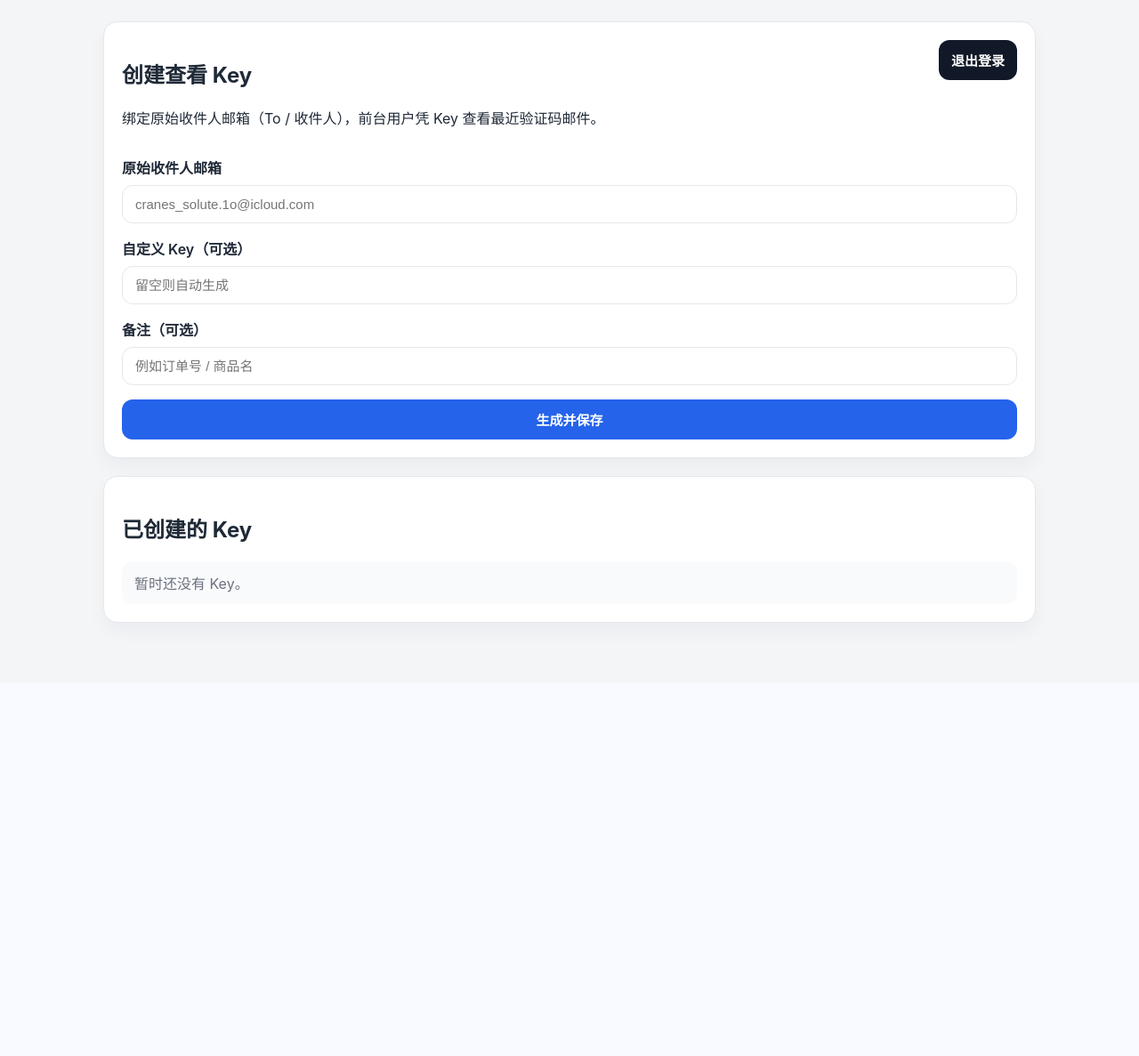
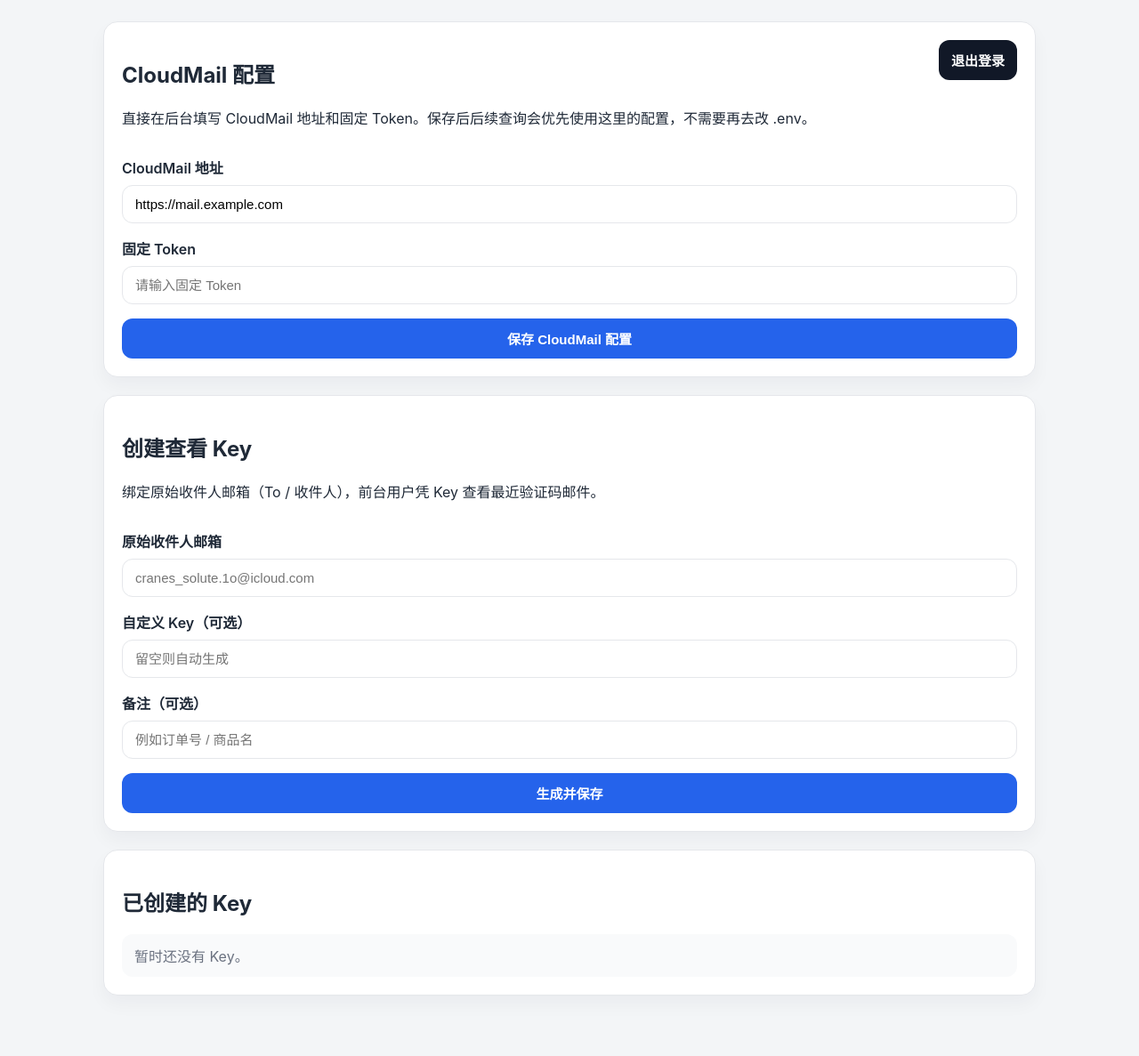
Before and after one commit to moeacgx/cloudmail-key-panel, a FastAPI app: page /admin in a window 1280 px wide. Shown: the part 119-1306 px from the top of the page at 89% size. Before the commit the page ends 827 px from the top, so only its background shows below. Run offline with FastAPI, Linux system fonts and the light colour scheme; the visitor is signed in with stand-in values (Sample User, id 1); data that the repository does not hold is empty.

Commit message:
feat: manage cloudmail settings in admin panel

```diff
--- a/app/main.py
+++ b/app/main.py
@@ -2,8 +2,9 @@ from __future__ import annotations
 
 import hmac
 import re
+from dataclasses import dataclass
 from pathlib import Path
-from typing import Any
+from typing import Any, Callable
 
 from fastapi import FastAPI, Form, Request, Response, status
 from fastapi.responses import HTMLResponse, RedirectResponse
@@ -11,10 +12,10 @@ from fastapi.staticfiles import StaticFiles
 from fastapi.templating import Jinja2Templates
 from starlette.middleware.sessions import SessionMiddleware
 
-from app.cloudmail import CloudMailClient
+from app.cloudmail import CloudMailClient, CloudMailError
 from app.code_extractor import extract_verification_codes
 from app.settings import AppSettings
-from app.store import KeyStore
+from app.store import CloudMailSettingsRecord, KeyStore
 
 _TAG_PATTERN = re.compile(r"<[^>]+>")
 _WHITESPACE_PATTERN = re.compile(r"\s+")
@@ -22,19 +23,22 @@ BASE_DIR = Path(__file__).resolve().parent
 TEMPLATES = Jinja2Templates(directory=str(BASE_DIR / "templates"))
 
 
+@dataclass(slots=True)
+class ResolvedCloudMailConfig:
+    base_url: str
+    api_token: str | None = None
+    admin_email: str | None = None
+    admin_password: str | None = None
+
+
 def create_app(
     settings: AppSettings | None = None,
     store: KeyStore | None = None,
-    cloudmail_client: CloudMailClient | Any | None = None,
+    cloudmail_client: Any | None = None,
+    cloudmail_client_factory: Callable[[ResolvedCloudMailConfig], Any] | None = None,
 ) -> FastAPI:
     resolved_settings = settings or AppSettings.from_env()
     resolved_store = store or KeyStore(resolved_settings.database_path)
-    resolved_cloudmail = cloudmail_client or CloudMailClient(
-        base_url=resolved_settings.cloudmail_base_url,
-        admin_email=resolved_settings.cloudmail_admin_email,
-        admin_password=resolved_settings.cloudmail_admin_password,
-        api_token=resolved_settings.cloudmail_api_token,
-    )
 
     app = FastAPI(title=resolved_settings.app_name)
     app.add_middleware(SessionMiddleware, secret_key=resolved_settings.app_secret_key)
@@ -42,7 +46,8 @@ def create_app(
 
     app.state.settings = resolved_settings
     app.state.store = resolved_store
-    app.state.cloudmail = resolved_cloudmail
+    app.state.fixed_cloudmail_client = cloudmail_client
+    app.state.cloudmail_client_factory = cloudmail_client_factory
 
     @app.get("/", response_class=HTMLResponse)
     def home(request: Request) -> HTMLResponse:
@@ -66,10 +71,19 @@ def create_app(
                 status_code=status.HTTP_404_NOT_FOUND,
             )
 
-        emails = request.app.state.cloudmail.fetch_recent_emails(
-            mapping.recipient_email,
-            limit=request.app.state.settings.lookup_email_limit,
-        )
+        try:
+            emails = _get_cloudmail_client(request).fetch_recent_emails(
+                mapping.recipient_email,
+                limit=request.app.state.settings.lookup_email_limit,
+            )
+        except CloudMailError as exc:
+            return _render(
+                request,
+                "mailbox.html",
+                {"mapping": mapping, "emails": [], "error": f"CloudMail 查询失败：{exc}"},
+                status_code=status.HTTP_502_BAD_GATEWAY,
+            )
+
         rendered_emails = [
             {
                 "message": email,
@@ -111,6 +125,22 @@ def create_app(
             return RedirectResponse(url="/admin/login", status_code=status.HTTP_303_SEE_OTHER)
         return _render_admin_dashboard(request)
 
+    @app.post("/admin/cloudmail")
+    def admin_save_cloudmail_settings(
+        request: Request,
+        base_url: str = Form(...),
+        api_token: str = Form(...),
+    ) -> Response:
+        if not _is_admin(request):
+            return RedirectResponse(url="/admin/login", status_code=status.HTTP_303_SEE_OTHER)
+
+        try:
+            request.app.state.store.save_cloudmail_settings(base_url=base_url, api_token=api_token)
+        except ValueError as exc:
+            return _render_admin_dashboard(request, error=_translate_store_error(str(exc)), status_code=status.HTTP_400_BAD_REQUEST)
+
+        return _render_admin_dashboard(request, message="CloudMail 配置已保存")
+
     @app.post("/admin/keys")
     def admin_create_key(
         request: Request,
@@ -128,7 +158,7 @@ def create_app(
                 label=label,
             )
         except ValueError as exc:
-            return _render_admin_dashboard(request, error=str(exc), status_code=status.HTTP_400_BAD_REQUEST)
+            return _render_admin_dashboard(request, error=_translate_store_error(str(exc)), status_code=status.HTTP_400_BAD_REQUEST)
 
         return RedirectResponse(url="/admin", status_code=status.HTTP_303_SEE_OTHER)
 
@@ -145,9 +175,76 @@ def _render(request: Request, template_name: str, context: dict[str, Any], statu
     return TEMPLATES.TemplateResponse(request, template_name, merged, status_code=status_code)
 
 
-def _render_admin_dashboard(request: Request, error: str | None = None, status_code: int = 200) -> HTMLResponse:
+def _render_admin_dashboard(
+    request: Request,
+    error: str | None = None,
+    message: str | None = None,
+    status_code: int = 200,
+) -> HTMLResponse:
     mappings = request.app.state.store.list_mappings()
-    return _render(request, "admin_dashboard.html", {"mappings": mappings, "error": error}, status_code=status_code)
+    cloudmail_config = _get_cloudmail_settings_for_display(request)
+    return _render(
+        request,
+        "admin_dashboard.html",
+        {
+            "mappings": mappings,
+            "cloudmail_config": cloudmail_config,
+            "error": error,
+            "message": message,
+        },
+        status_code=status_code,
+    )
+
+
+def _get_cloudmail_settings_for_display(request: Request) -> CloudMailSettingsRecord:
+    settings = request.app.state.settings
+    return request.app.state.store.get_cloudmail_settings(
+        default_base_url=settings.cloudmail_base_url,
+        default_api_token=settings.cloudmail_api_token or "",
+    )
+
+
+def _resolve_cloudmail_config(request: Request) -> ResolvedCloudMailConfig:
+    settings = request.app.state.settings
+    saved = _get_cloudmail_settings_for_display(request)
+    return ResolvedCloudMailConfig(
+        base_url=saved.base_url,
+        api_token=saved.api_token or None,
+        admin_email=settings.cloudmail_admin_email or None,
+        admin_password=settings.cloudmail_admin_password or None,
+    )
+
+
+def _get_cloudmail_client(request: Request) -> Any:
+    if request.app.state.fixed_cloudmail_client is not None:
+        return request.app.state.fixed_cloudmail_client
+
+    config = _resolve_cloudmail_config(request)
+    if not config.base_url:
+        raise CloudMailError("请先在后台填写 CloudMail 地址")
+    if not config.api_token and not (config.admin_email and config.admin_password):
+        raise CloudMailError("请先在后台填写 CloudMail Token")
+
+    if request.app.state.cloudmail_client_factory is not None:
+        return request.app.state.cloudmail_client_factory(config)
+
+    return CloudMailClient(
+        base_url=config.base_url,
+        admin_email=config.admin_email,
+        admin_password=config.admin_password,
+        api_token=config.api_token,
+    )
+
+
+def _translate_store_error(message: str) -> str:
+    mapping = {
+        "recipient_email is required": "原始收件人邮箱不能为空",
+        "access_key is required": "查看 Key 不能为空",
+        "access_key already exists": "这个查看 Key 已经存在",
+        "base_url is required": "CloudMail 地址不能为空",
+        "api_token is required": "CloudMail Token 不能为空",
+    }
+    return mapping.get(message, message)
 
 
 def _is_valid_admin_login(settings: AppSettings, username: str, password: str) -> bool:
--- a/app/static/styles.css
+++ b/app/static/styles.css
@@ -122,6 +122,11 @@ button,
   color: var(--danger);
 }
 
+.alert.success {
+  background: #ecfdf5;
+  color: #047857;
+}
+
 .mailbox-header {
   display: flex;
   justify-content: space-between;
--- a/app/templates/admin_dashboard.html
+++ b/app/templates/admin_dashboard.html
@@ -4,8 +4,8 @@
 <section class="card">
   <div class="mailbox-header">
     <div>
-      <h2>创建查看 Key</h2>
-      <p>绑定原始收件人邮箱（To / 收件人），前台用户凭 Key 查看最近验证码邮件。</p>
+      <h2>CloudMail 配置</h2>
+      <p>直接在后台填写 CloudMail 地址和固定 Token。保存后后续查询会优先使用这里的配置，不需要再去改 .env。</p>
     </div>
     <form method="post" action="/admin/logout">
       <button type="submit" class="secondary">退出登录</button>
@@ -15,6 +15,30 @@
   {% if error %}
     <div class="alert error">{{ error }}</div>
   {% endif %}
+  {% if message %}
+    <div class="alert success">{{ message }}</div>
+  {% endif %}
+
+  <form method="post" action="/admin/cloudmail" class="stack-form">
+    <label>
+      <span>CloudMail 地址</span>
+      <input type="url" name="base_url" value="{{ cloudmail_config.base_url }}" placeholder="https://mail.boxmoe.eu.org/" required>
+    </label>
+    <label>
+      <span>固定 Token</span>
+      <input type="text" name="api_token" value="{{ cloudmail_config.api_token }}" placeholder="请输入固定 Token" required>
+    </label>
+    <button type="submit">保存 CloudMail 配置</button>
+  </form>
+</section>
+
+<section class="card">
+  <div class="mailbox-header">
+    <div>
+      <h2>创建查看 Key</h2>
+      <p>绑定原始收件人邮箱（To / 收件人），前台用户凭 Key 查看最近验证码邮件。</p>
+    </div>
+  </div>
 
   <form method="post" action="/admin/keys" class="stack-form">
     <label>
```
Also changed, not shown: app/store.py (+73 -0 lines), tests/test_app.py (+86 -0 lines), tests/test_store.py (+15 -0 lines), README.md.
